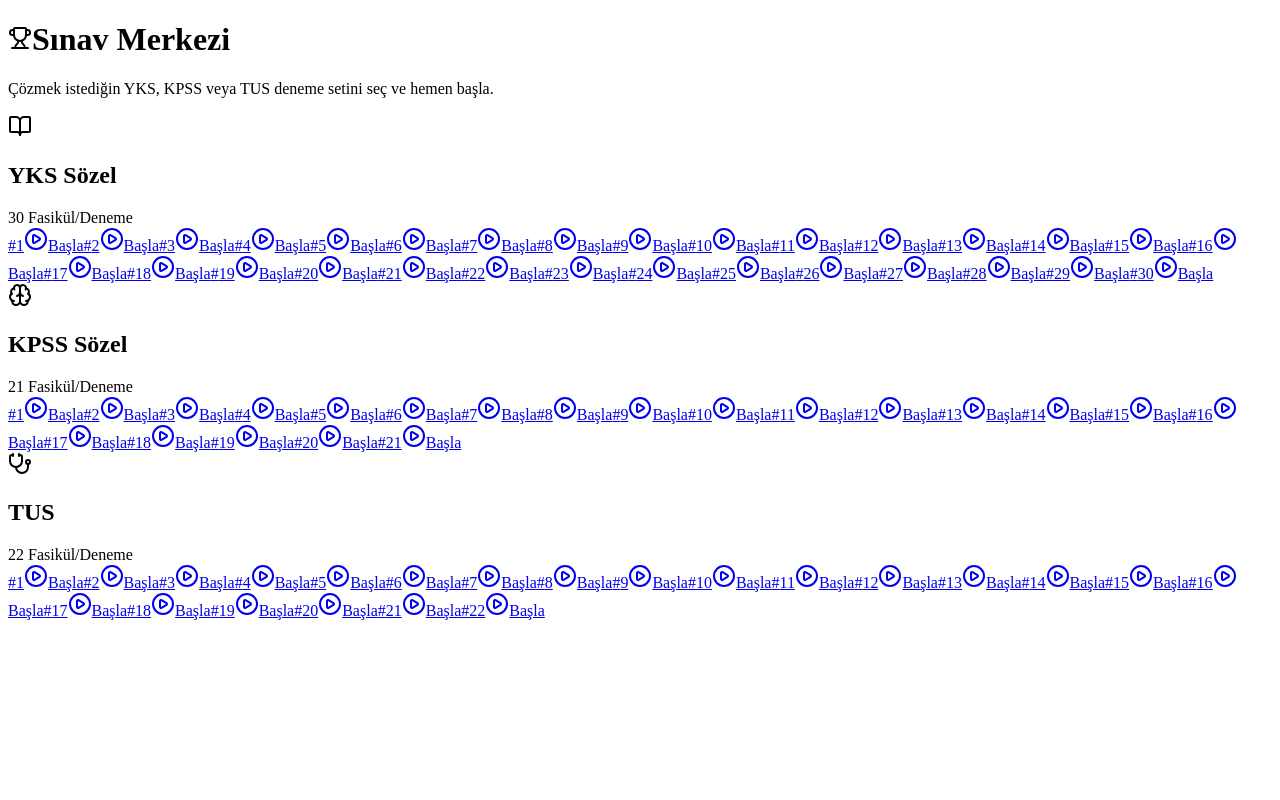
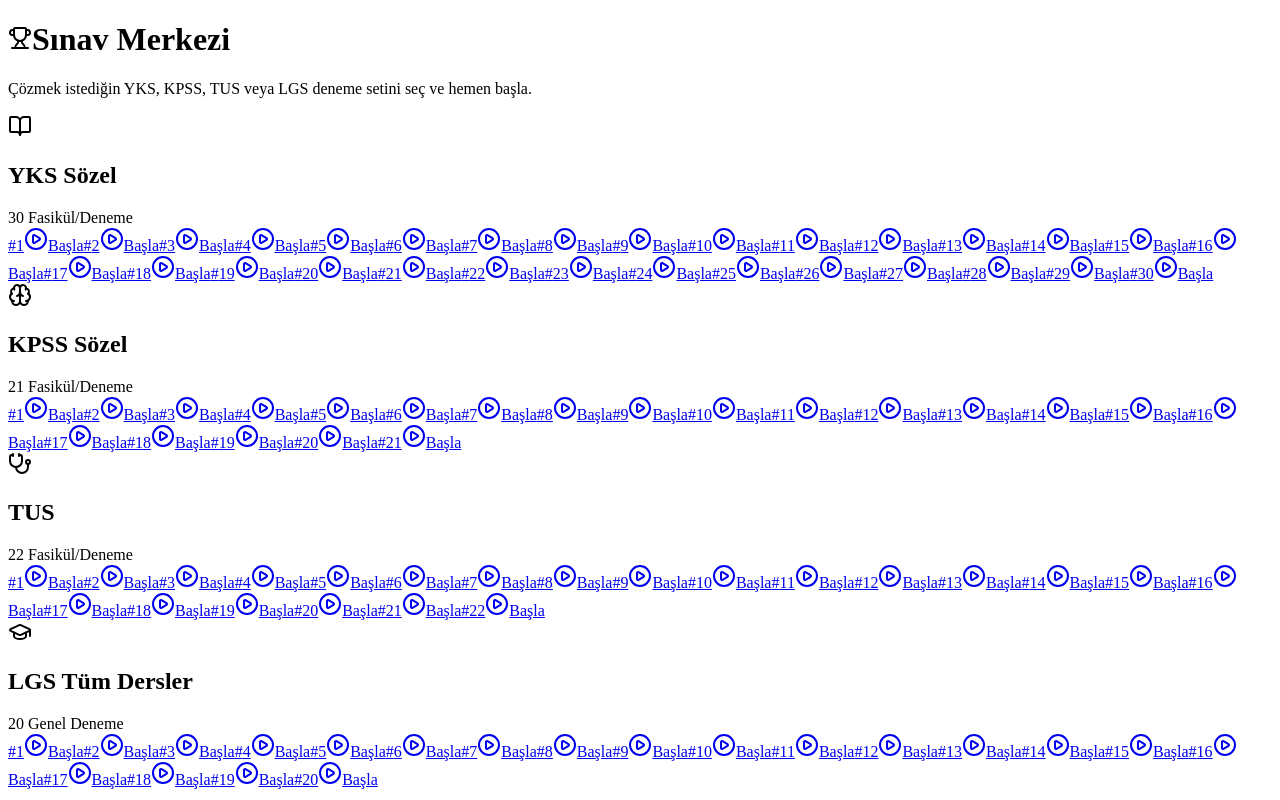
Before and after one commit to kuarkcoin/testdunya, a Next.js app: page / in a window 1280 px wide. Built offline with nearby package versions, Linux system fonts and the light colour scheme.

Commit message:
Update page.tsx

```diff
--- a/app/page.tsx
+++ b/app/page.tsx
@@ -2,7 +2,7 @@
 
 import React, { useState, useEffect } from 'react';
 import Link from 'next/link';
-import { Trophy, BookOpen, Brain, Stethoscope, PlayCircle, CheckCircle } from 'lucide-react';
+import { Trophy, BookOpen, Brain, Stethoscope, PlayCircle, CheckCircle, GraduationCap } from 'lucide-react';
 
 // Sınav konfigürasyonları - Sabit Veriler
 const examConfig = [
@@ -44,6 +44,19 @@ const examConfig = [
     textColor: 'text-emerald-700',
     borderColor: 'border-emerald-200',
     hoverBorder: 'hover:border-emerald-300'
+  },
+  {
+    id: 'lgs',
+    prefix: 'lgs',
+    title: 'LGS Tüm Dersler',
+    count: 20, // Deneme sayısını buradan değiştirebilirsin
+    desc: '20 Genel Deneme',
+    icon: <GraduationCap className="w-8 h-8 text-pink-500" />,
+    color: 'bg-pink-500',
+    lightColor: 'bg-pink-50',
+    textColor: 'text-pink-700',
+    borderColor: 'border-pink-200',
+    hoverBorder: 'hover:border-pink-300'
   }
 ];
 
@@ -82,7 +95,7 @@ export default function HomePage() {
               Sınav Merkezi
             </h1>
             <p className="text-slate-500 mt-2 text-lg">
-              Çözmek istediğin YKS, KPSS veya TUS deneme setini seç ve hemen başla.
+              Çözmek istediğin YKS, KPSS, TUS veya LGS deneme setini seç ve hemen başla.
             </p>
           </div>
         </header>
```
